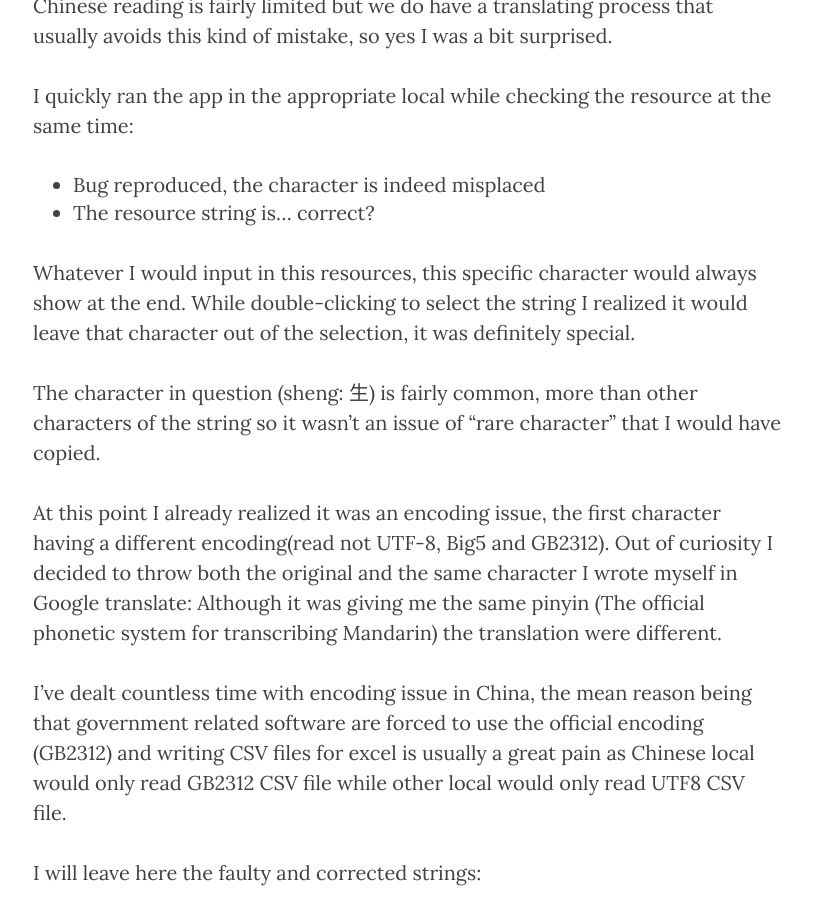
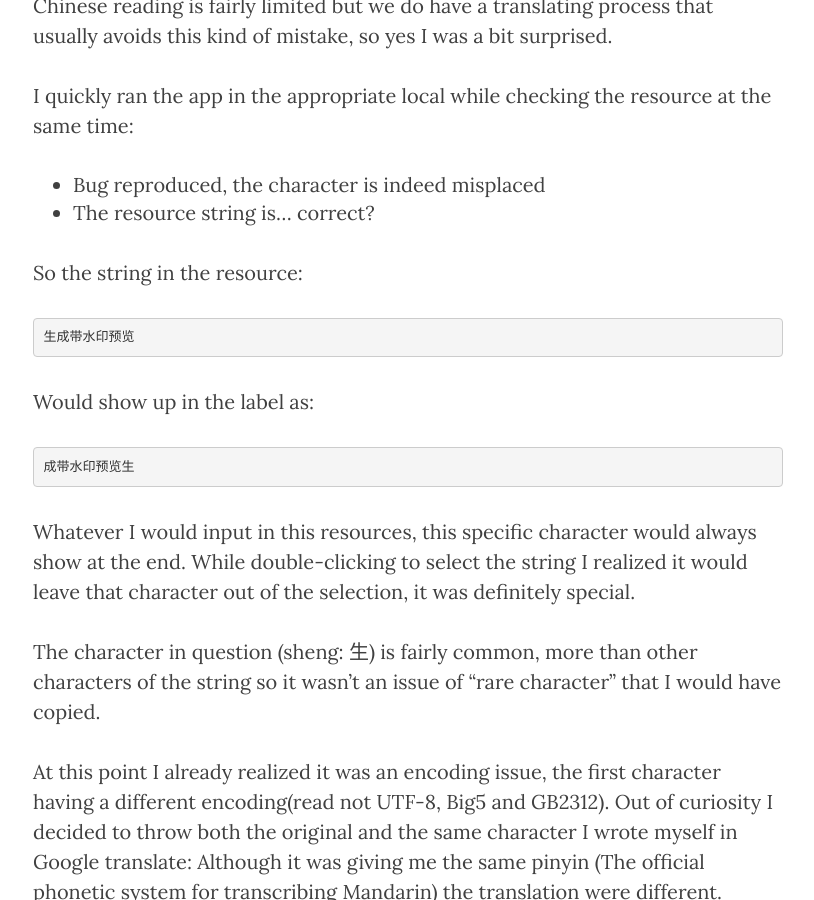
Before and after one commit to thomas-barthelemy/thomas-barthelemy.github.io, a Jekyll site: the page built from _posts/2015-04-09-the-lazy-character.markdown, in a window 1280 px wide and 900 px high, scrolled down 778 px. Shown: the whole window, without its empty margins (232-1046 px from the left). Built offline with Jekyll 4.4.1, drawn with Linux system fonts in a browser that asks for light colours; nearby versions of some CDN libraries.

Commit message:
Added some precision to the lazy char post

```diff
--- a/_posts/2015-04-09-the-lazy-character.markdown
+++ b/_posts/2015-04-09-the-lazy-character.markdown
@@ -16,6 +16,14 @@ I quickly ran the app in the appropriate local while checking the resource at th
 
 - Bug reproduced, the character is indeed misplaced
 - The resource string is... correct?
+
+So the string in the resource:
+
+    ⽣成带水印预览
+
+Would show up in the label as:
+
+    成带水印预览⽣
 
 Whatever I would input in this resources, this specific character would always show at the end.
 While double-clicking to select the string I realized it would leave that character out of the selection, it was definitely special.
```
